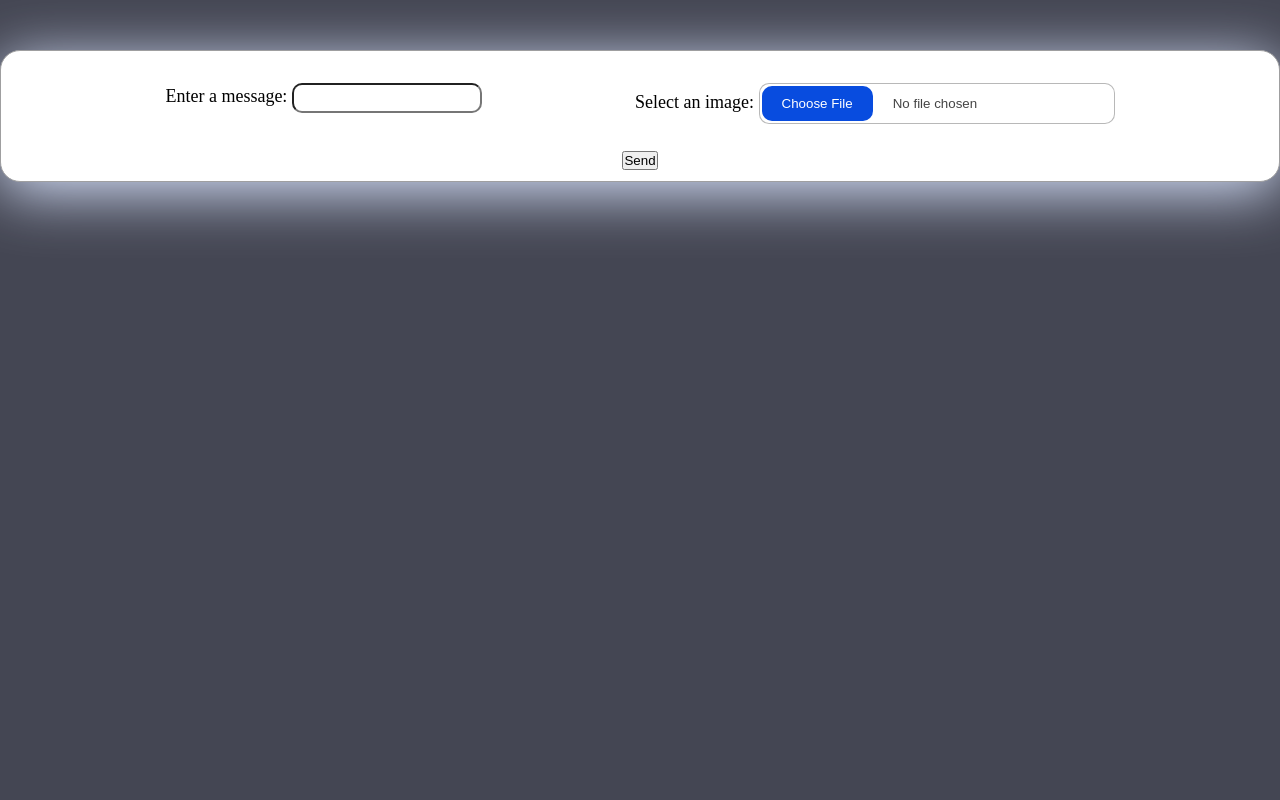
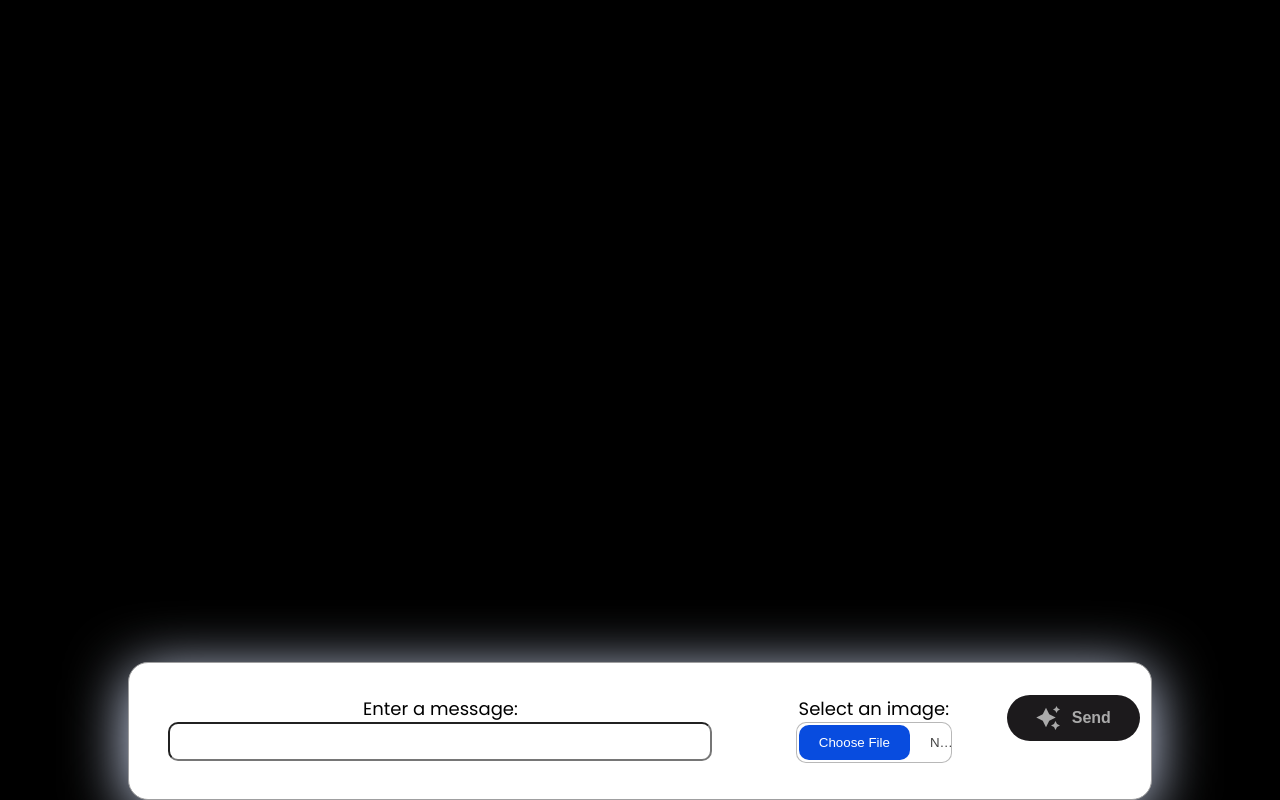
Before and after one commit to andrew264/farm-hub, a Flask app: page / in a window 1280 px wide. Run offline with Flask 3, Linux system fonts and the light colour scheme.

Commit message:
git pull pandra punda

```diff
--- a/flask_server/static/css/styles.css
+++ b/flask_server/static/css/styles.css
@@ -5,8 +5,9 @@
   padding: 0;
 }
 body {
-  background-color: #444653;
+  background-color: black;
   color: azure;
+  font-family: 'Poppins', sans-serif;
 }
 #chat-container{
   padding-left: 35px;
@@ -19,6 +20,8 @@ body {
 }
 
 form {
+  position: absolute;
+  bottom: 0px;
   background-color: #fff;
   box-shadow: 0 10px 60px rgb(218, 229, 255);
   border: 1px solid rgb(159, 159, 160);
@@ -26,13 +29,20 @@ form {
   padding: 2rem .7rem .7rem .7rem;
   text-align: center;
   font-size: 1.125rem;
-  min-width: 320px;
+  max-width: 1000px;
   color: black;
+  margin: 0;
+}
+
+.formContainer{
+  display: flex;
+  justify-content: center;
 }
 
 #message{
-  padding: 5px 4px 6px 5px;
+  padding: 10px 20px;
   border-radius: 10px;
+  width: 500px;
 }
 
 #inputs{
@@ -58,7 +68,7 @@ form {
 }
 
 #image {
-  width: 350px;
+  width: 150px;
   max-width: 100%;
   color: #444;
   padding: 2px;
@@ -66,3 +76,51 @@ form {
   border-radius: 10px;
   border: 1px solid rgba(8, 8, 8, 0.288);
 }
+
+.btn {
+  border: none;
+  width: 10em;
+  height: 3.5em;
+  border-radius: 3em;
+  display: flex;
+  justify-content: center;
+  align-items: center;
+  gap: 12px;
+  background: #1C1A1C;
+  cursor: pointer;
+  transition: all 450ms ease-in-out;
+}
+
+.sparkle {
+  fill: #AAAAAA;
+  transition: all 800ms ease;
+}
+
+.text {
+  font-weight: 600;
+  color: #AAAAAA;
+  font-size: medium;
+}
+
+.btn:hover {
+  background: linear-gradient(0deg,#A47CF3,#683FEA);
+  box-shadow: inset 0px 1px 0px 0px rgba(255, 255, 255, 0.4),
+  inset 0px -4px 0px 0px rgba(0, 0, 0, 0.2),
+  0px 0px 0px 4px rgba(255, 255, 255, 0.2),
+  0px 0px 180px 0px #9917FF;
+  transform: translateY(-2px);
+}
+
+.btn:hover .text {
+  color: white;
+}
+
+.btn:hover .sparkle {
+  fill: white;
+  transform: scale(1.2);
+}
+
+.butt{
+  display: flex;
+  justify-content: center;
+}
--- a/flask_server/templates/index.html
+++ b/flask_server/templates/index.html
@@ -22,6 +22,7 @@
         {% endfor %}
     </ul>
 </div>
+<div class="formContainer">
     <form action="/upload" method="post" enctype="multipart/form-data">
         <div id="inputs">
         <div>
@@ -31,8 +32,17 @@
         <div>
             <label for="image">Select an image:</label>
             <input type="file" id="image" name="image" accept="image/*">
-    </div></div>
-    <input type="submit" value="Send">
+        </div>
+        <div class="butt">
+            <button class="btn">
+                <svg height="24" width="24" fill="#FFFFFF" viewBox="0 0 24 24" data-name="Layer 1" id="Layer_1" class="sparkle">
+                    <path d="M10,21.236,6.755,14.745.264,11.5,6.755,8.255,10,1.764l3.245,6.491L19.736,11.5l-6.491,3.245ZM18,21l1.5,3L21,21l3-1.5L21,18l-1.5-3L18,18l-3,1.5ZM19.333,4.667,20.5,7l1.167-2.333L24,3.5,21.667,2.333,20.5,0,19.333,2.333,17,3.5Z"></path>
+                </svg>
+                <input type="submit" class="text" style="background: transparent; border: none;" value="Send"/>
+            </button>
+        </div>
+    </div>
     </form>
+</div>
 </body>
 </html>
```
Lines whose indentation alone changed are shown as unchanged.
